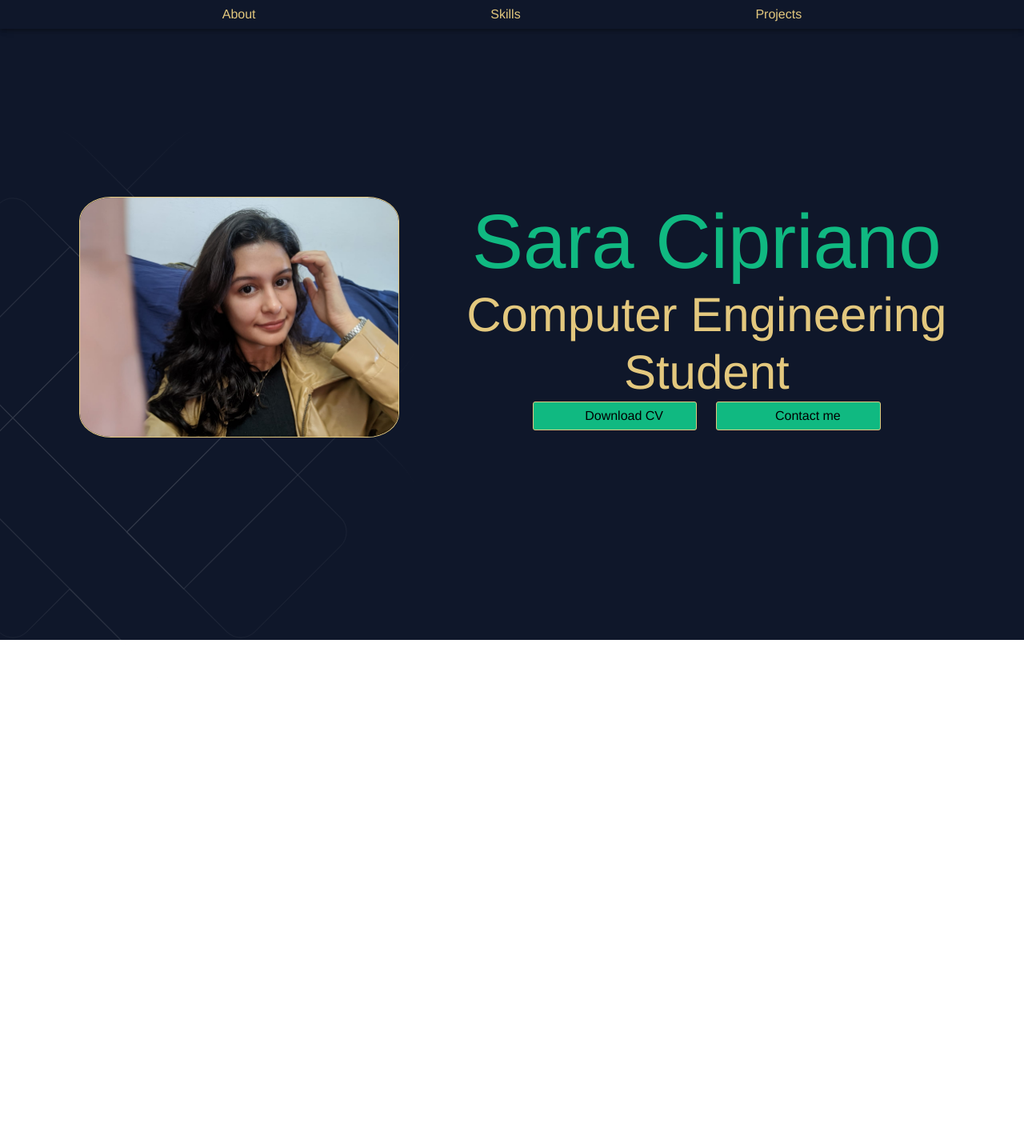
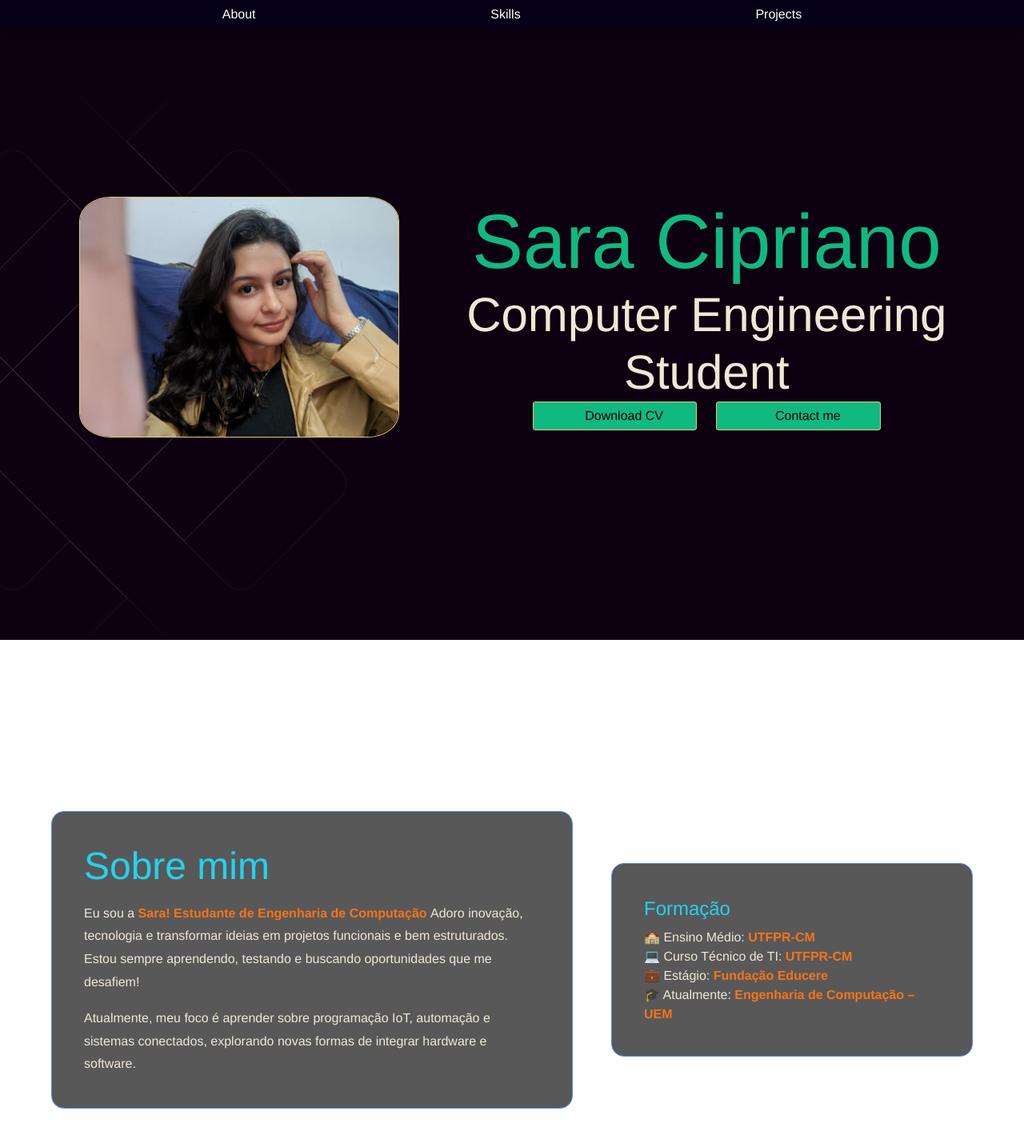
Before and after one commit to saraqwe123/Portfolio, a React app: page / in a window 1280 px wide. Shown: the top 1424 px of the page at 80% size. Before the commit the page ends 906 px from the top, so only its background shows below. Built offline with nearby package versions, Linux system fonts and the light colour scheme; some icons are missing; the HTML template or start-up script is replaced by a standard one.

Commit message:
criação do about

```diff
--- a/package.json
+++ b/package.json
@@ -14,6 +14,7 @@
     "@emotion/styled": "^11.14.1",
     "@mui/icons-material": "^7.3.9",
     "@mui/material": "^7.3.9",
+    "particles.js": "^2.0.0",
     "react": "^19.2.4",
     "react-dom": "^19.2.4"
   },
--- a/src/App.tsx
+++ b/src/App.tsx
@@ -1,3 +1,4 @@
+import About from "./pages/Home/sections/About/about"
 import Hero from "./pages/Home/sections/Hero/hero"
 
 
@@ -7,6 +8,7 @@ const App =  () => {
   return (
     <>
      <Hero />
+     <About/>
     </>
   )
 }
--- /dev/null
+++ b/src/components/DotsBackground.tsx
@@ -0,0 +1,59 @@
+import { useEffect } from "react"
+import { Box } from "@mui/material"
+
+declare global {
+  interface Window {
+    particlesJS: (id: string, config: object) => void
+  }
+}
+
+export const DotsBackground: React.FC = () => {
+  useEffect(() => {
+    // Carrega o script do particles.js apenas no cliente
+    const script = document.createElement("script")
+    script.src = "https://cdn.jsdelivr.net/particles.js/2.0.0/particles.min.js"
+    script.async = true
+    script.onload = () => {
+      if (window.particlesJS) {
+        window.particlesJS("particles-js", {
+          particles: {
+            number: { value: 80 },
+            color: { value: "#00ffff" },
+            shape: { type: "circle" },
+            opacity: { value: 0.5 },
+            size: { value: 3 },
+            line_linked: { enable: true, color: "#00ffff" },
+            move: { enable: true, speed: 3 }
+          },
+          interactivity: {
+            detect_on: "canvas",
+            events: {
+              onhover: { enable: true, mode: "grab" }
+            }
+          }
+        })
+      }
+    }
+
+    document.body.appendChild(script)
+
+    return () => {
+      document.body.removeChild(script)
+    }
+  }, [])
+
+  return (
+    <Box
+      id="particles-js"
+      sx={{
+        position: "fixed",
+        width: "100%",
+        height: "100%",
+        background: "#0d0d0d",
+        top: 0,
+        left: 0,
+        zIndex: -1
+      }}
+    />
+  )
+}
--- a/src/components/NavBar/NavBar.tsx
+++ b/src/components/NavBar/NavBar.tsx
@@ -1,22 +1,38 @@
 import styled from "@emotion/styled"
 import { AppBar, MenuItem } from "@mui/material"
-
+import { useEffect, useState } from "react"
 
 const NavBar = () => {
 
+    useEffect(() => {
+      const handleScroll = () => {
+        if (window.scrollY > 50) {
+          setScrolled(true)
+        } else {
+          setScrolled(false)
+        }
+      }
+
+      window.addEventListener("scroll", handleScroll)
+      return () => window.removeEventListener("scroll", handleScroll)
+    }, [])
     const StyleToobar = styled("div")(() => ({
-        backgroundColor: "#0F172A",
+        backgroundColor: scrolled ? "#02797f" : "#060017",
         display: "flex",
         justifyContent: "space-evenly",
-        color: "#e3c87e",
+        color: "white",
         height: "50%"
     }))
+
+    const [scrolled, setScrolled] = useState(false)
+
+
 
 
     return (
         <>
-            <AppBar position="absolute">
-                <StyleToobar sx={{ minHeight: 100 }}>
+            <AppBar position="fixed">
+                <StyleToobar>
                     <MenuItem>About</MenuItem>
                     <MenuItem>Skills</MenuItem>
                     <MenuItem>Projects</MenuItem>
--- a/src/pages/Home/sections/About/about.tsx
+++ b/src/pages/Home/sections/About/about.tsx
@@ -0,0 +1,91 @@
+import styled from "@emotion/styled"
+import { Container, Grid, Typography, Box } from "@mui/material"
+import { DotsBackground } from "../../../../components/DotsBackground"
+
+const About = () => {
+
+    const StyleAbout = styled("section")(() => ({
+        minHeight: "100vh",
+        display: "flex",
+        alignItems: "center",
+        padding: "80px 0"
+    }))
+
+    const AboutCard = styled(Box)(() => ({
+        backgroundColor: "#040406a9",
+        borderRadius: "16px",
+        padding: "40px",
+        border: "1px solid #468dff"
+    }))
+
+    const Orange = styled("span")(() => ({
+        color: "#f97316",
+        fontWeight: 600
+    }))
+
+    return (
+        <StyleAbout id="about">
+            <Container maxWidth="lg">
+
+                <Grid container spacing={6} alignItems="center">
+
+                    <Grid size={{ xs: 12, md: 7 }}>
+
+                        <Box position="absolute">
+                            <Box position="absolute" width={"160%"} top={0} right={0}>
+                                <DotsBackground />
+                            </Box>
+                        </Box>
+
+                        <AboutCard>
+
+                            <Typography
+                                variant="h3"
+                                color="#22d3ee"
+                                gutterBottom
+                            >
+                                Sobre mim
+                            </Typography>
+
+                            <Typography color="#f0e8d4" lineHeight={1.8}>
+                                Eu sou a <Orange>Sara! Estudante de Engenharia de Computação </Orange>
+                                Adoro inovação, tecnologia e transformar ideias em projetos funcionais e bem estruturados.
+                                Estou sempre aprendendo, testando e buscando oportunidades que me desafiem!
+                            </Typography>
+
+                            <Typography color="#f0e8d4" mt={2} lineHeight={1.8}>
+                                Atualmente, meu foco é aprender sobre programação IoT, automação e sistemas conectados, explorando novas formas de integrar hardware e software.
+
+                            </Typography>
+
+                        </AboutCard>
+                    </Grid>
+
+                    <Grid size={{ xs: 12, md: 5 }}>
+                        <AboutCard>
+
+                            <Typography
+                                variant="h5"
+                                color="#22d3ee"
+                                gutterBottom
+                            >
+                                Formação
+                            </Typography>
+                            <Box color="#f0e8d4" lineHeight={2}>
+                                <Typography>🏫 Ensino Médio: <Orange>UTFPR-CM</Orange></Typography>
+                                <Typography>💻 Curso Técnico de TI: <Orange>UTFPR-CM</Orange></Typography>
+                                <Typography>💼 Estágio: <Orange>Fundação Educere</Orange></Typography>
+                                <Typography>🎓 Atualmente: <Orange>Engenharia de Computação – UEM</Orange></Typography>
+                            </Box>
+
+                        </AboutCard>
+                    </Grid>
+
+                </Grid>
+
+            </Container>
+        </StyleAbout>
+    )
+}
+
+export default About
--- a/src/pages/Home/sections/Hero/hero.tsx
+++ b/src/pages/Home/sections/Hero/hero.tsx
@@ -10,7 +10,7 @@ import NavBar from "../../../../components/NavBar/NavBar"
 const Hero = () => {
 
   const StyleHero = styled("div")(() => ({
-    backgroundColor: "#0F172A",
+    backgroundColor: "#0c0011",
     height: "100vh",
     display: "flex",
     alignItems: "center",
@@ -33,7 +33,7 @@ const Hero = () => {
           <Grid container spacing={2}>
             <Grid size={{ xs: 12, md: 5 }}>
               <Box position="relative">
-                <Box position="absolute" width={"160%"} top={-100} right={0}>
+                <Box position="absolute" width={"160%"} top={-160} right={0}>
                   <AnimatedBackground />
                 </Box>
 
@@ -47,7 +47,7 @@ const Hero = () => {
 
             <Grid size={{ xs: 12, md: 7 }}>
               <Typography color="info" variant="h1" textAlign="center">Sara Cipriano</Typography>
-              <Typography color="#e3c87e" variant="h2" textAlign="center">Computer Engineering Student</Typography>
+              <Typography color="#f0e8d4" variant="h2" textAlign="center">Computer Engineering Student</Typography>
               <Grid container display="flex" justifyContent="center" spacing={3}>
                 <Grid size={{ xs: 12, md: 4 }} display="flex" justifyContent="center">
 
```
Also changed, not shown: 1 other file (tests, documents, lock files or other folders).
